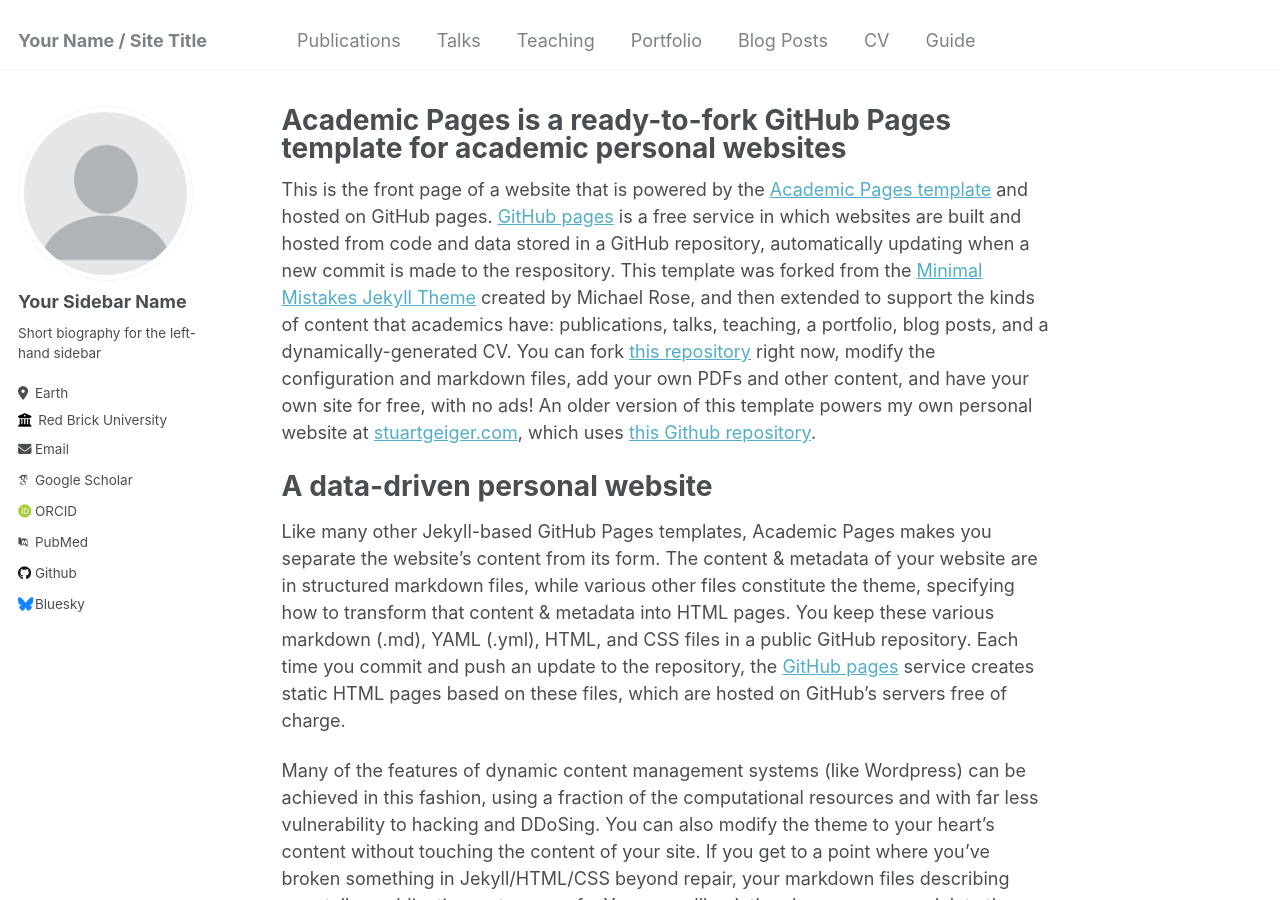
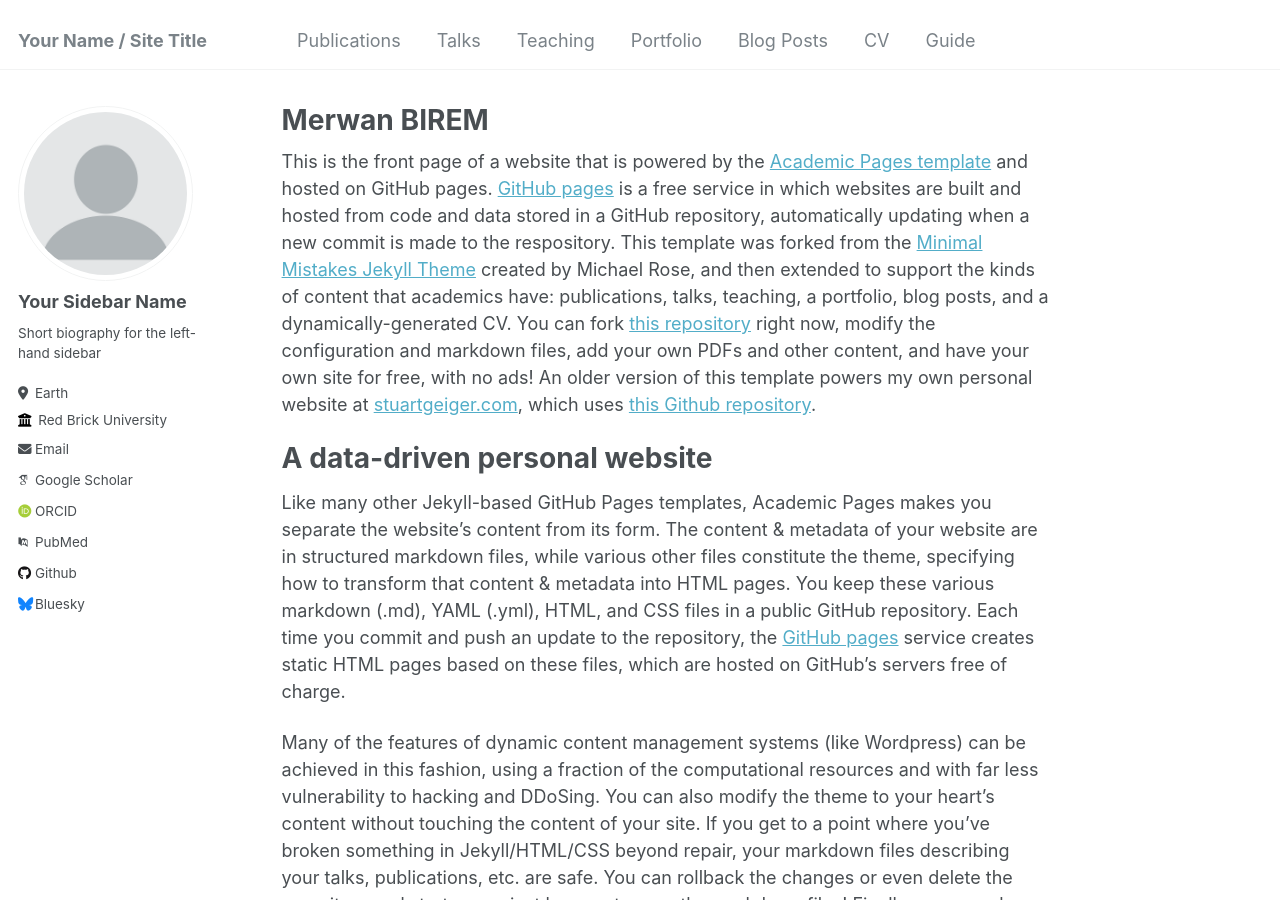
Before and after one commit to Merwanski/merwan.birem, a Jekyll site: the page built from _pages/about.md, in a window 1280 px wide and 900 px high. Built offline with Jekyll 4.4.1, drawn with Linux system fonts in a browser that asks for light colours; some web fonts are replaced.

Commit message:
Update title in about page to reflect personal branding

```diff
--- a/_pages/about.md
+++ b/_pages/about.md
@@ -1,6 +1,6 @@
 ---
 permalink: /
-title: "Academic Pages is a ready-to-fork GitHub Pages template for academic personal websites"
+title: "Merwan BIREM"
 author_profile: true
 redirect_from:
   - /about/
```
